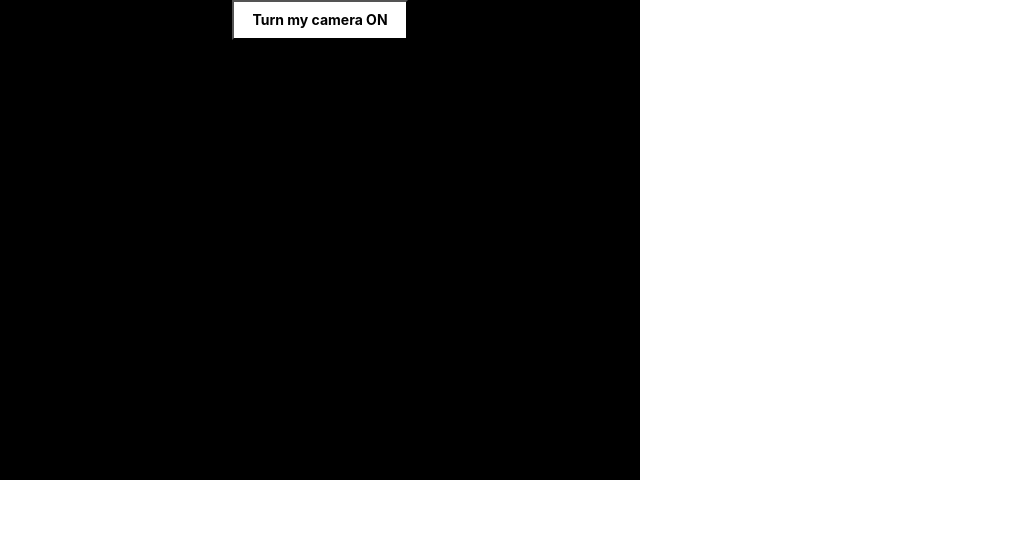
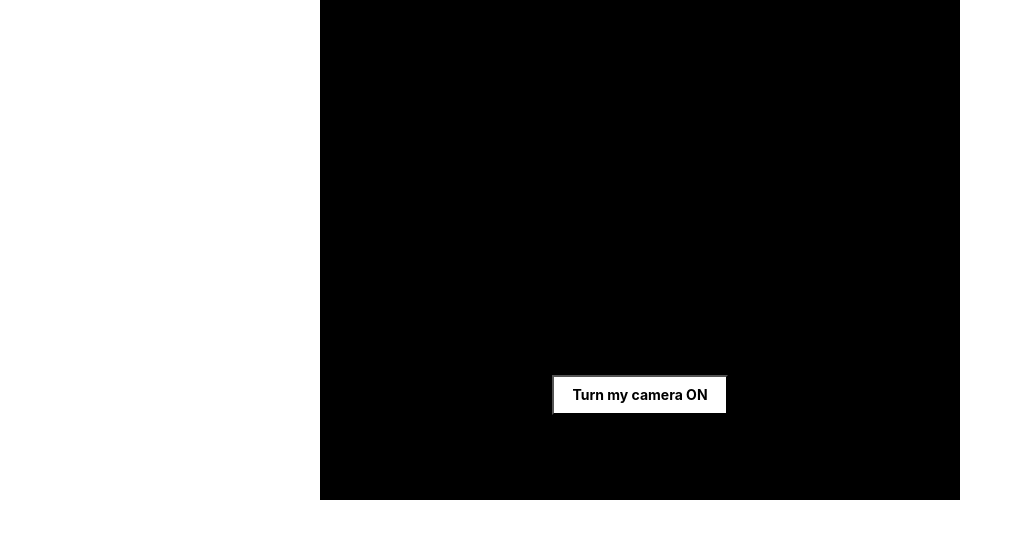
Before and after one commit to rameshdhas/react-virtual-tools, a React (Create React App) app: page / in a window 1280 px wide. Shown: the top 538 px of the page, without its empty margins (0-1023 px from the left). Built offline with nearby package versions, Linux system fonts and the light colour scheme.

Commit message:
Initial commit

```diff
--- a/src/App.css
+++ b/src/App.css
@@ -1,5 +1,9 @@
 .App {
-  text-align: center;
+
+ width: 640px;
+ heigth:640px !important;
+ margin: auto;
+
 }
 
 .App-logo {
--- a/src/components/VideoRecorder.js
+++ b/src/components/VideoRecorder.js
@@ -33,22 +33,50 @@ const CONSTRAINTS = {
 }
 
 const Wrapper = styled.div`
-  width: 640px;
-  height: 480px;
-  background-color: #000;
-  color: white;
-//  box-sizing: border-box;
-  * {
-    box-sizing: inherit;
-  }
-`
+   position: relative;
+   display: flex;
+   flex-direction: column;
+   align-items: center;
+   justify-content: center;
+   width: 100%;
+   height: 100%;
+   overflow: hidden;
+   min-height: 500px;
+   background-color: #000;
+   color: white;
+   box-sizing: border-box;
+   * {
+     box-sizing: inherit;
+   }
+`;
 
 const CameraView = styled.div`
-`
+   width: 100%;
+   height: 100%;
+`;
 
 const Video = styled.video`
+  position: absolute;
+  top: 50%;
+  left: 50%;
+  transform: translate(-50%, -50%);
+  min-height: 100%;
+  min-width: 100%;
+  width: 100%;
+  height: 100%;
+  object-fit: cover;
+  ${(props) =>
+    props.isFlipped &&
+    css`
+      transform: translate(-50%, -50%) scaleX(-1);
+    `};
+  ${(props) =>
+    props.onClick &&
+    css`
+      cursor: pointer;
+    `};
+`;
 
-`
 
 export default class VideoRecorder extends Component {
 
--- a/src/components/defaults/Actions.js
+++ b/src/components/defaults/Actions.js
@@ -8,13 +8,13 @@ import Timer from './Timer'
 import Countdown from './Countdown'
 
 const ActionsWrapper = styled.div`
-//  position: absolute;
-//  left: 0;
-//  right: 0;
-//  top: 50%;
-//  display: flex;
-//  align-items: center;
-//  justify-content: center;
+  position: absolute;
+  left: 0;
+  right: 0;
+  top: 75%;
+  display: flex;
+  align-items: center;
+  justify-content: center;
 `
 
 const Actions = ({
--- a/src/components/defaults/Countdown.js
+++ b/src/components/defaults/Countdown.js
@@ -3,7 +3,14 @@ import PropTypes from 'prop-types'
 import styled from 'styled-components'
 
 const Root = styled.div`
-  z-index: 5;
+  position: absolute;
+  top: 0;
+  bottom: 0;
+  left: 0;
+  right: 0;
+  display: flex;
+  justify-content: center;
+  align-items: center;
   font-family: Menlo, monospace;
   font-size: 100px;
   text-shadow: 1px 2px rgba(0, 0, 0, 0.5);
--- a/src/components/defaults/StopButton.js
+++ b/src/components/defaults/StopButton.js
@@ -4,23 +4,24 @@ import styled from 'styled-components'
 const Button = styled.button`
   background: ${(props) => props.backgroundColor};
   color: ${(props) => props.color};
-  width: 64px;
-  height: 64px;
+  border-radius: 4px;
+  width: 40px;
+  height: 40px;
   background: rgba(227, 73, 28, 0.8);
   outline: none;
   border: none;
   cursor: pointer;
-  z-index: 5;
+  margin: 20px;
   :hover {
     background: #fb6d42;
   }
 `
 
 const Border = styled.div`
-//  background: rgba(255, 255, 255, 0.4);
-//  height: 80px;
-//  width: 80px;
-//  border-radius: 50%;
+  background: rgba(255, 255, 255, 0.4);
+  height: 80px;
+  width: 80px;
+  border-radius: 50%;
 `
 
 Button.defaultProps = {
--- a/src/components/defaults/Timer.js
+++ b/src/components/defaults/Timer.js
@@ -3,12 +3,9 @@ import PropTypes from 'prop-types'
 import styled from 'styled-components'
 
 const Text = styled.div`
-//  position: absolute;
-//  top: 50px;
-//  right: 50px;
-  z-index: 5;
-  display: flex;
-  justify-content: center;
+  position: absolute;
+  top: 50px;
+  right: 50px;
   font-family: Menlo, monospace;
   font-size: 28px;
   text-shadow: 1px 2px rgba(0, 0, 0, 0.5);
@@ -19,8 +16,9 @@ const RecIcon = styled.div`
   height: 16px;
   background: #e55226;
   border-radius: 50%;
+  float: left;
   margin: 12px 8px;
-//  margin-left: 0;
+  margin-left: 0;
 `
 
 class Timer extends Component {
```
Also changed, not shown: src/components/defaults/RecordButton.js (indentation only).
